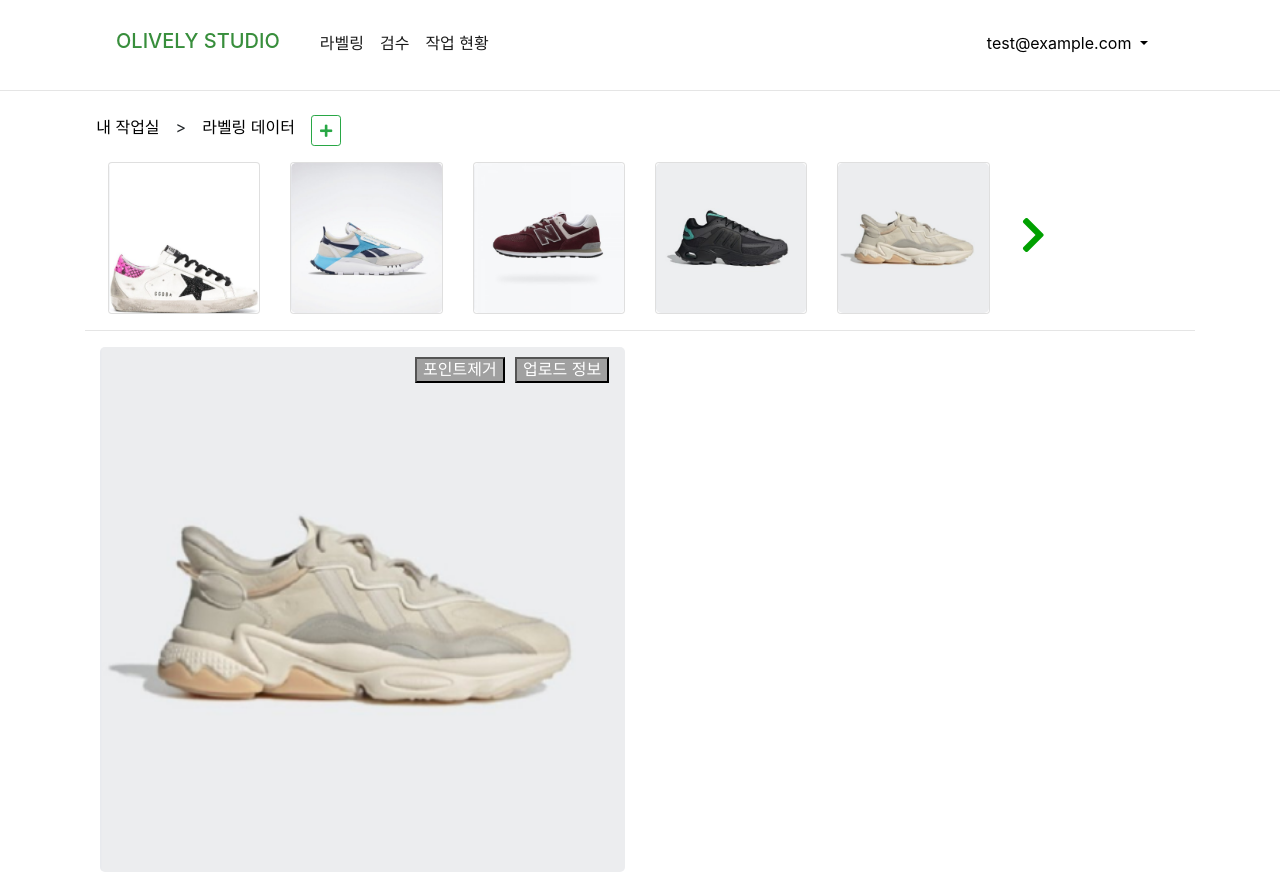
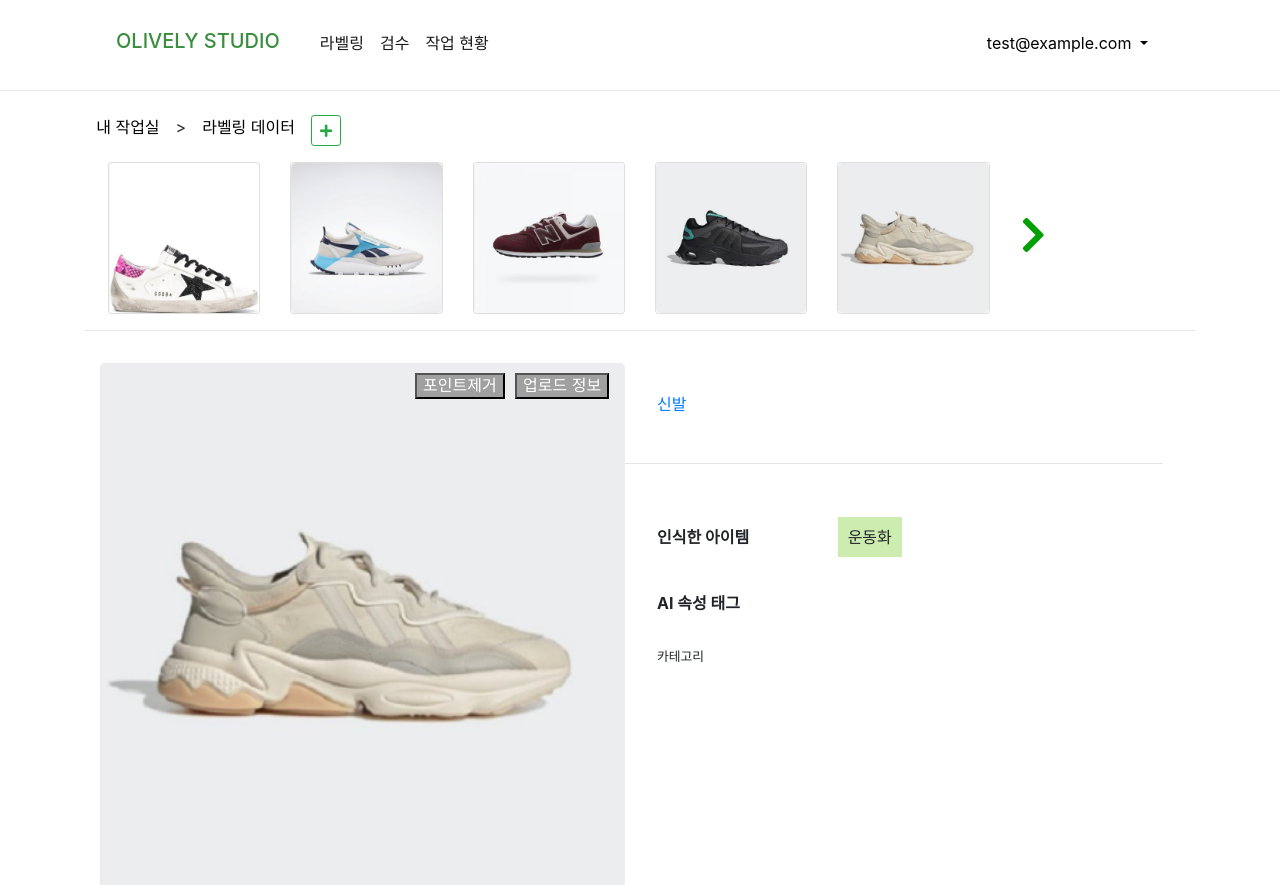
Before and after one commit to ksi2564/shoes_label, a Django app: page /task/data_label/ in a window 1280 px wide. Shown: the top 885 px of the page. Run offline with Django 4.2, Linux system fonts and the light colour scheme; some libraries are stand-ins or nearby versions.

Commit message:
라벨링 내 페이지

```diff
--- a/task/templates/taskapp/data_label.html
+++ b/task/templates/taskapp/data_label.html
@@ -126,16 +126,51 @@
 
 </style>
 
-    <div style="height: 10rem; margin: 2rem;">
-        <span>뭘해야할까</span>
-        <span>난 몰라</span>
-        <span>지져스크라이스트</span>
-    </div>
-    <div style="height: 10rem; margin: 2rem;">
+
+    <style>
+img {
+  float: left;
+}
+</style>
+
+<body>
+<img src="vans.png" alt="" width="" height="">
+</body>
+
+
+    <div style="margin: 2rem; padding-left: 4rem;">
+        <div class="category-type" data-enabled-slide="false">
+            <div class="slick-slider slick-initialized">
+                <div class="slick-list">
+                    <div data-index="0" class="slick-slide slick-active slick-current" tabindex="-1" aria-hidden="false" style="outline: none;">
+                        <div>
+                            <a class="tab pointer-tag selected" style="font-size: 1rem; margin: 2rem; display: inline-block;">신발</a>
+                        </div>
+                    </div>
+                </div>
+            </div>
+        </div>
+        <hr>
+
 
     </div>
-    <div style="height: 10rem; margin: 2rem;">
+<div>
+            <div style="font-size: 1rem; margin: 2rem; display: inline-block; font-weight: bold;">
+            <span>인식한 아이템</span>
+        </div>
+        <div style="font-size: 1rem; margin: 2rem; display: inline-block">
+            <span style="background: #cdedb0; width: 200px; height: 50px; margin: 1rem; padding: 10px;">운동화</span>
+        </div>
 
+
+</div>
+    <div style="margin: 2rem; font-size: 1rem; display: inline;">
+        <span style="font-weight: bold;">AI 속성 태그</span>
+
+            <div style="margin: 2rem; font-size: .8rem; display: block">
+                <span style="padding: 2rem;">카테고리</span>
+            </div>
+                <button class="btn2" type="button" onclick="javascript:sensorBtnClick('btn2');">운동화</button>
     </div>
 
 </h2>
```
